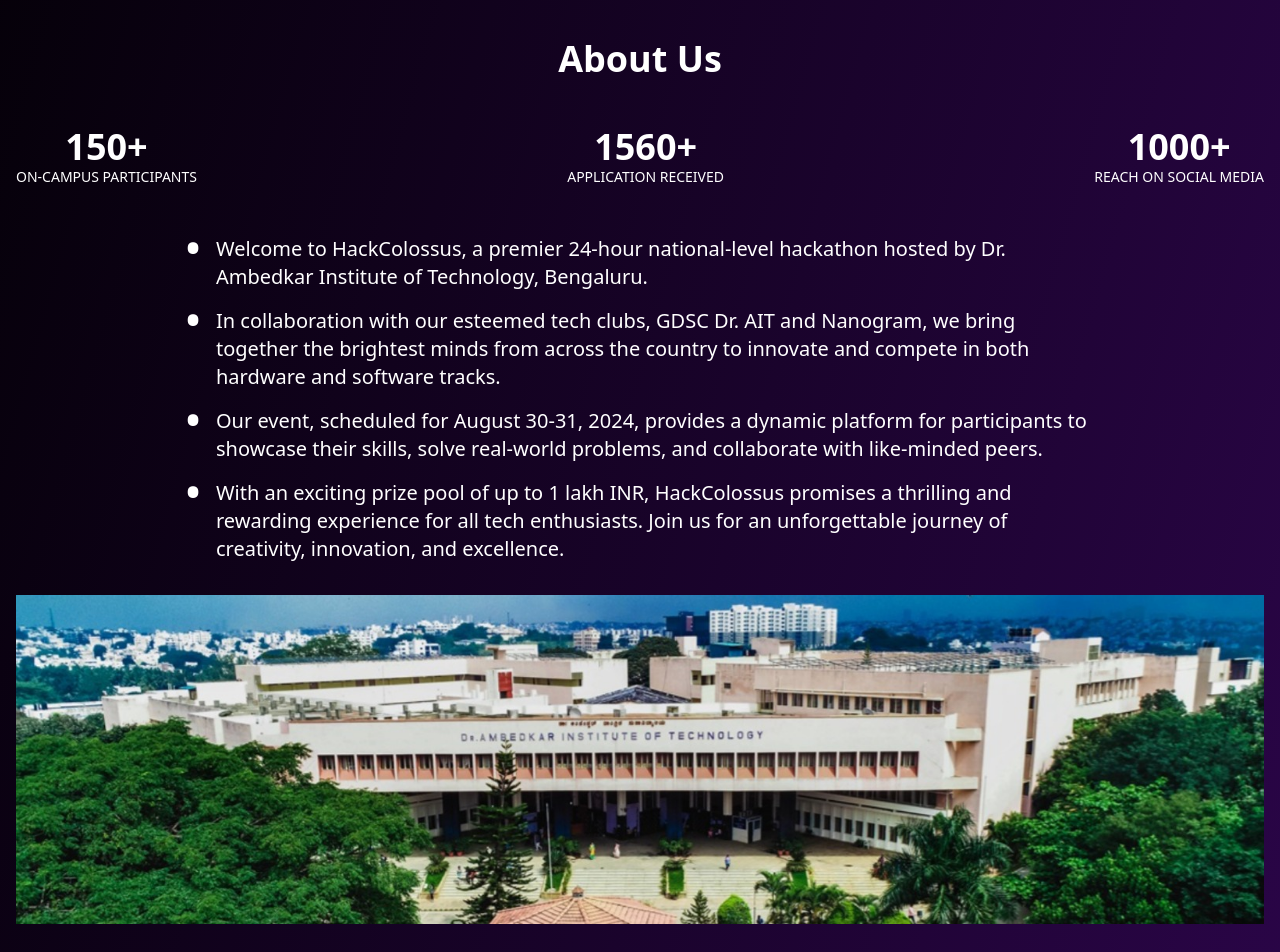
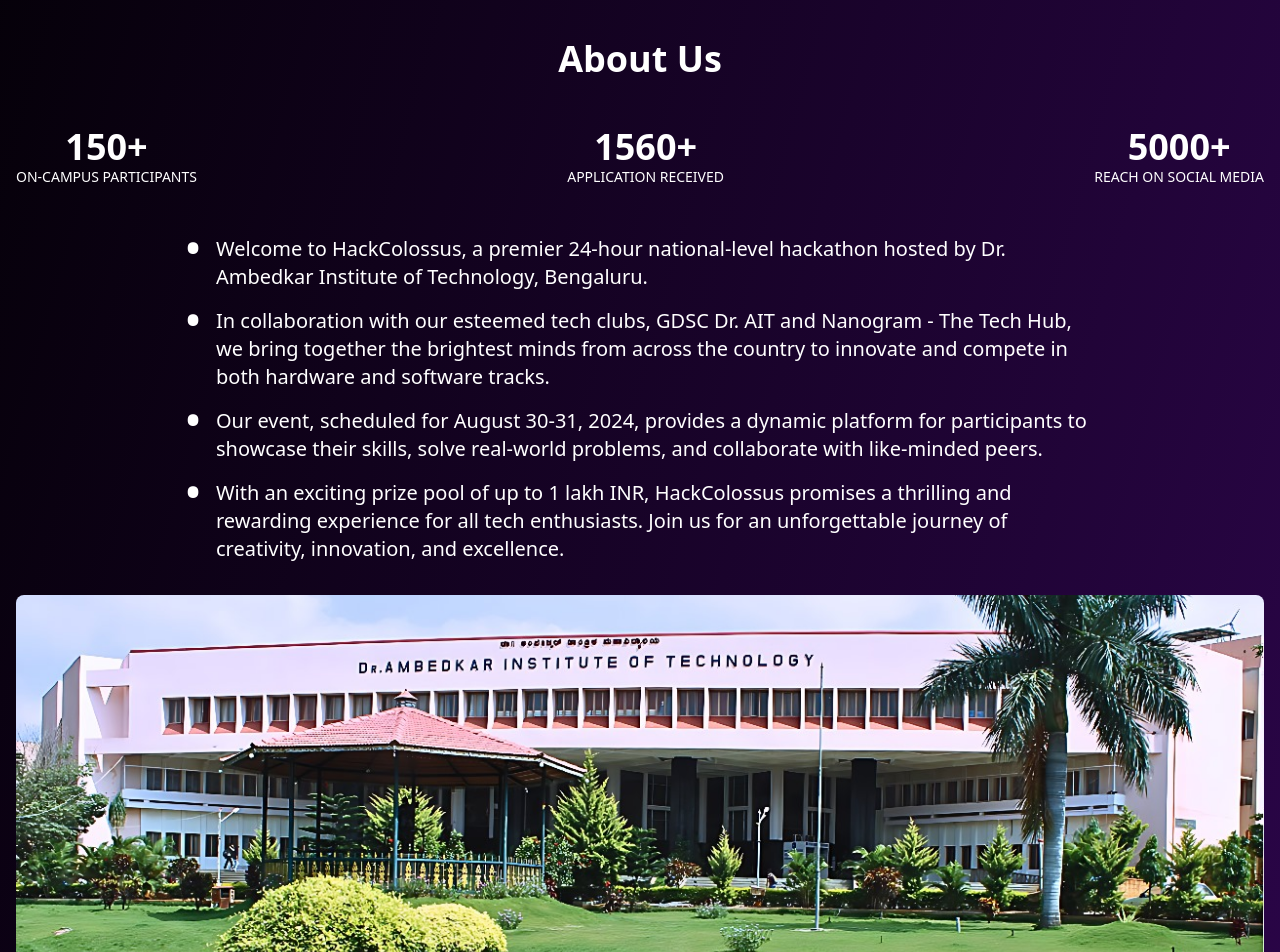
Before and after one commit to Amruthamsh/hack_colossus, a React (Vite) app: page / in a window 1280 px wide. Shown: the part 880-1832 px from the top of the page. Built offline with nearby package versions, Linux system fonts and the light colour scheme.

Commit message:
college image

```diff
--- a/src/components/AboutPage.tsx
+++ b/src/components/AboutPage.tsx
@@ -1,4 +1,4 @@
-import bgcollege from "../assets/bgcollege.jpeg";
+import collegePhoto from "../assets/collegeFinal.jpeg";
 
 const AboutPage = () => {
   return (
@@ -15,7 +15,7 @@
           <p className="text-sm">APPLICATION RECEIVED</p>
         </div>
         <div className="text-center">
-          <h2 className="text-4xl font-bold">1000+</h2>
+          <h2 className="text-4xl font-bold">5000+</h2>
           <p className="text-sm">REACH ON SOCIAL MEDIA</p>
         </div>
       </div>
@@ -33,9 +33,9 @@
             <span className="absolute -left-2 -top-3 text-5xl">•</span>
             <span>
               In collaboration with our esteemed tech clubs, GDSC Dr. AIT and
-              Nanogram, we bring together the brightest minds from across the
-              country to innovate and compete in both hardware and software
-              tracks.
+              Nanogram - The Tech Hub, we bring together the brightest minds
+              from across the country to innovate and compete in both hardware
+              and software tracks.
             </span>
           </li>
           <li className="relative pl-6">
@@ -58,7 +58,11 @@
         </ul>
       </div>
 
-      <img src={bgcollege} alt="Hack Colossus Logo" />
+      <img
+        src={collegePhoto}
+        className="flex items-center justify-center w-full h-96 object-cover rounded-lg"
+        alt="Hack Colossus Logo"
+      />
     </div>
   );
 };
--- a/src/components/Footer.tsx
+++ b/src/components/Footer.tsx
@@ -19,7 +19,7 @@
           </svg>
           <div>
             <h2 className="text-2xl font-bold">Date</h2>
-            <p className="text-lg">30th Aug, 2024 | Friday</p>
+            <p className="text-lg">30th and 31st Aug, 2024 | Fri-Sat</p>
           </div>
         </div>
 
@@ -40,7 +40,9 @@
           </svg>
           <div>
             <h2 className="text-2xl font-bold">Venue</h2>
-            <p className="text-lg">Dr. Ambedkar Institute Of Technology</p>
+            <p className="text-lg">
+              Dr. Ambedkar Institute Of Technology, Bengaluru
+            </p>
           </div>
         </div>
 
--- a/src/components/Hero.tsx
+++ b/src/components/Hero.tsx
@@ -71,7 +71,7 @@
           className="mx-auto mb-2"
         />
         <h1 className="text-6xl font-bold leading-tight mb-4 text-white">
-          HACK COLOSSUS
+          COLOSSUS
         </h1>
         <h3 className="text-3xl leading-tight text-white">
           Time To Create History !!
```
Also changed, not shown: src/assets/collegeFinal.jpeg (added).
